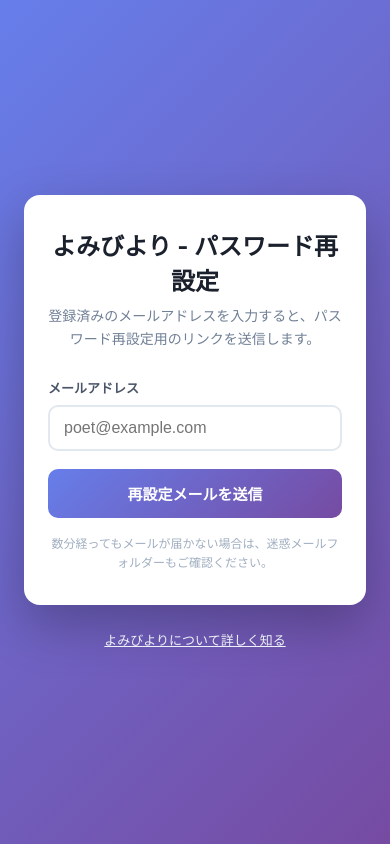
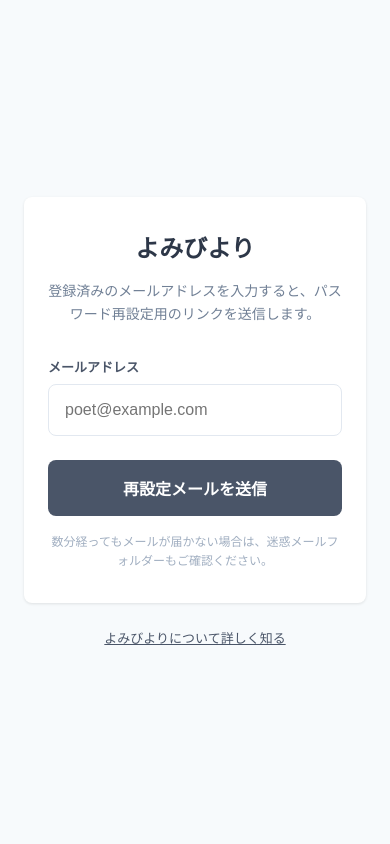
Before and after one commit to d-syoyu/yomibiyori, a FastAPI app: page /reset-password in a window 390 px wide. Run offline with FastAPI, Linux system fonts and the light colour scheme.

Commit message:
refactor: unify password reset page style with mobile app
Changed password reset page to match the simple, clean design
of the mobile app:

- Background: Changed from purple gradient to light gray (#F7FAFC)
- Card: Simplified shadow, smaller border-radius (8px)
- Title: Simplified to just "よみびより" (removed "- パスワード再設定")
- Input: White background, gray border (#E2E8F0), 8px border-radius
- Button: Solid gray (#4A5568) instead of gradient, hover effect
- Links: Dark gray (#4A5568) instead of light color
- Overall: More minimalist, professional look matching mobile app

This creates a consistent experience across web and mobile.

🤖 Generated with [Claude Code](https://claude.com/claude-code)

Co-Authored-By: Claude <noreply@anthropic.com>

```diff
--- a/app/templates/reset_password.html
+++ b/app/templates/reset_password.html
@@ -13,7 +13,7 @@
 
         body {
             font-family: -apple-system, BlinkMacSystemFont, "Segoe UI", Roboto, "Helvetica Neue", Arial, sans-serif;
-            background: linear-gradient(135deg, #667eea 0%, #764ba2 100%);
+            background: #F7FAFC;
             min-height: 100vh;
             display: flex;
             flex-direction: column;
@@ -25,25 +25,26 @@
 
         .card {
             background: #ffffff;
-            border-radius: 16px;
-            box-shadow: 0 20px 50px rgba(0, 0, 0, 0.25);
+            border-radius: 8px;
+            box-shadow: 0 1px 3px rgba(0, 0, 0, 0.1);
             max-width: 420px;
             width: 100%;
             padding: 40px 32px;
         }
 
         h1 {
-            font-size: 26px;
-            margin-bottom: 8px;
+            font-size: 36px;
+            font-weight: bold;
+            margin-bottom: 16px;
             text-align: center;
-            color: #1a202c;
+            color: #2D3748;
         }
 
         .subtitle {
             font-size: 14px;
             color: #718096;
             text-align: center;
-            margin-bottom: 28px;
+            margin-bottom: 32px;
             line-height: 1.6;
         }
 
@@ -80,42 +81,42 @@
 
         input {
             width: 100%;
-            border: 2px solid #e2e8f0;
-            border-radius: 10px;
-            padding: 12px 14px;
+            background: #FFFFFF;
+            border: 1px solid #E2E8F0;
+            border-radius: 8px;
+            padding: 16px;
             font-size: 16px;
             transition: border-color 0.2s ease;
-            margin-bottom: 18px;
+            margin-bottom: 16px;
         }
 
         input:focus {
             outline: none;
-            border-color: #667eea;
-            box-shadow: 0 0 0 3px rgba(102, 126, 234, 0.2);
+            border-color: #4A5568;
+            box-shadow: 0 0 0 3px rgba(74, 85, 104, 0.1);
         }
 
         button {
             width: 100%;
             border: none;
-            border-radius: 10px;
-            padding: 14px 16px;
-            font-size: 15px;
+            border-radius: 8px;
+            padding: 16px;
+            font-size: 16px;
             font-weight: 600;
             color: #ffffff;
-            background: linear-gradient(135deg, #667eea 0%, #764ba2 100%);
+            background: #4A5568;
             cursor: pointer;
-            transition: transform 0.2s ease, box-shadow 0.2s ease;
+            transition: background 0.2s ease;
+            margin-top: 8px;
         }
 
         button:hover:not(:disabled) {
-            transform: translateY(-1px);
-            box-shadow: 0 12px 24px rgba(102, 126, 234, 0.35);
+            background: #2D3748;
         }
 
         button:disabled {
             cursor: not-allowed;
-            background: #a0aec0;
-            box-shadow: none;
+            background: #A0AEC0;
         }
 
         .hint {
@@ -158,9 +159,13 @@
         }
 
         .back-link a {
-            color: #edf2f7;
+            color: #4A5568;
             font-size: 13px;
             text-decoration: underline;
+        }
+
+        .back-link a:hover {
+            color: #2D3748;
         }
 
         @media (max-width: 480px) {
@@ -176,7 +181,7 @@
 </head>
 <body>
     <div class="card">
-        <h1>よみびより - パスワード再設定</h1>
+        <h1>よみびより</h1>
         <p class="subtitle" id="pageSubtitle">
             登録済みのメールアドレスを入力すると、パスワード再設定用のリンクを送信します。
         </p>
```
